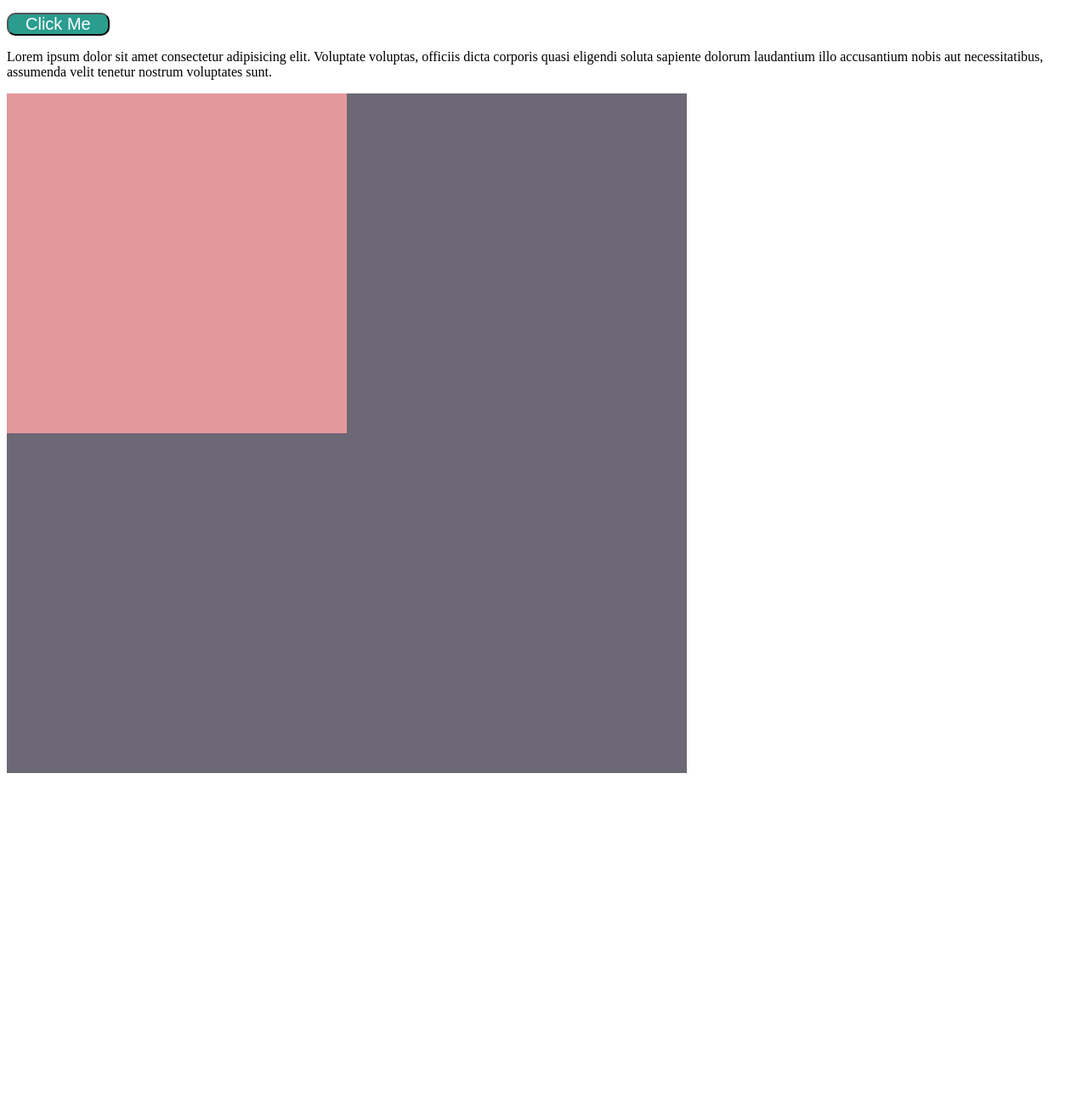
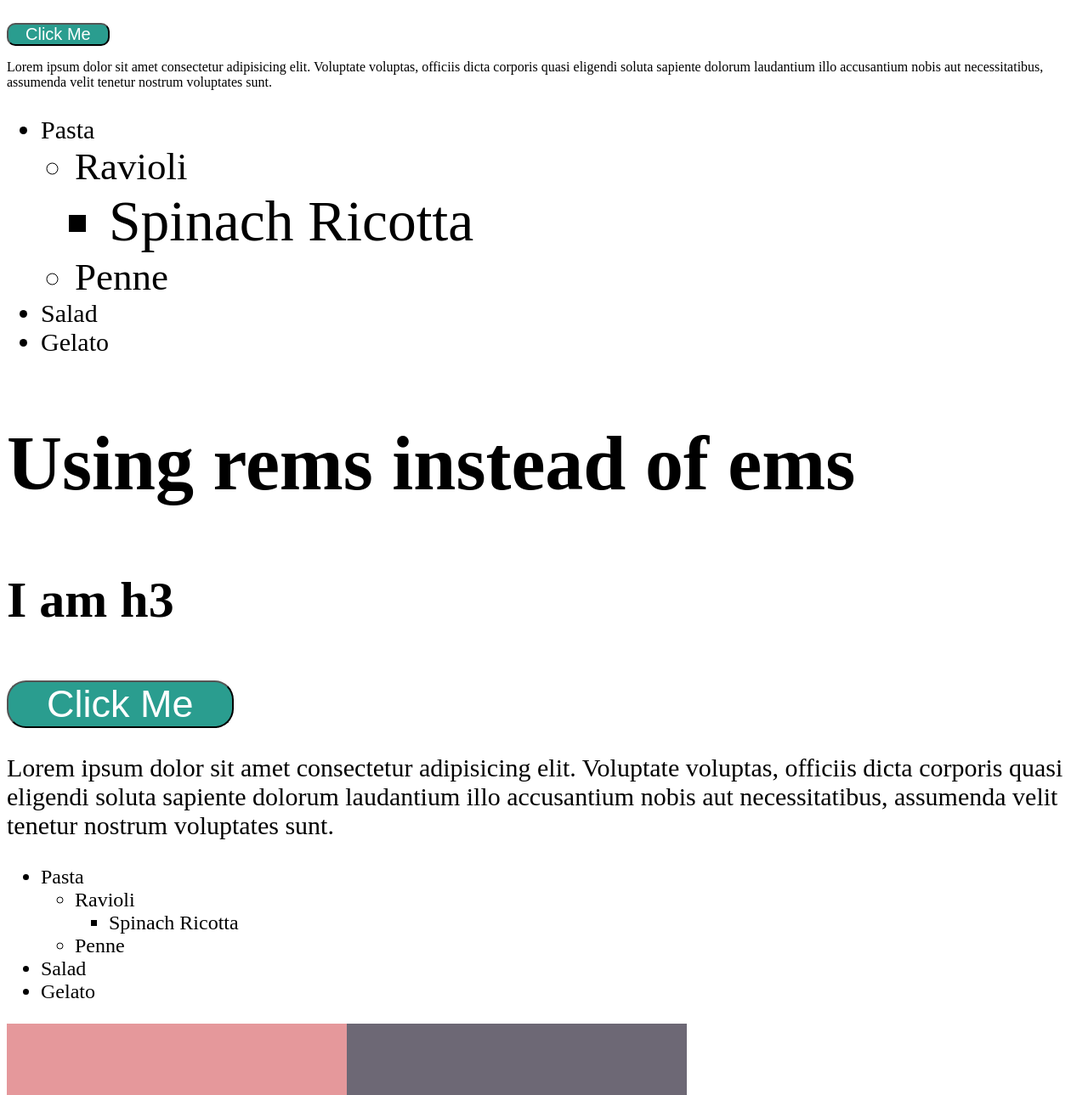
Before and after one commit to Humble7/Web-Bootcamp, a plain HTML site: page 5_CSS_BoxModel/Units/index.html in a window 1280 px wide. Shown: the part 271-1560 px from the top of the page at 85% size. Before the commit the page ends 1189 px from the top, so only its background shows below. Drawn offline with Linux system fonts and the light colour scheme.

Commit message:
CSS Units: rems

```diff
--- a/5_CSS_BoxModel/Units/app.css
+++ b/5_CSS_BoxModel/Units/app.css
@@ -1,36 +1,38 @@
-section {
+html {
+    font-size: 30px;
+}
+
+#percentages {
     background-color: #6d6875;
     width: 800px;
     height: 800px;
 }
 
-div {
+#percentages div {
     background-color: #e5989b;
     width: 50%;
     height: 50%;
 }
 
-h1 {
-    font-size: 40px;
-    border: 1px solid black;
-    line-height: 200%;
-}
-
-h2 {
+#ems h2 {
     font-size: 2em;
     margin-left: 1em;
 }
 
-h3 {
+#ems h3 {
     font-size: 1.5em;
 }
 
-article {
-    font-size: 20px;
+#ems p {
+    font-size: 0.8em;
 }
 
-p {
-    font-size: 0.8em;
+#ems ul {
+    font-size: 1.5em;
+}
+
+#ems {
+    font-size: 20px;
 }
 
 button {
@@ -40,3 +42,19 @@ button {
     background-color: #2a9d8f;
     color: white;
 }
+
+#rems h2 {
+    font-size: 3rem;
+}
+
+#rems h3 {
+    font-size: 2rem;
+}
+
+#rems ul {
+    font-size: 0.8rem;
+}
+
+#rems button {
+    font-size: 1.5rem;
+}
--- a/5_CSS_BoxModel/Units/index.html
+++ b/5_CSS_BoxModel/Units/index.html
@@ -11,16 +11,53 @@
 <body>
     <h1>CSS Units <button>Click Me</button></h1>
 
-    <article>
+    <article id="ems">
         <h2>I am h2</h2>
         <h3>I am h3</h3>
         <button>Click Me</button>
         <p>Lorem ipsum dolor sit amet consectetur adipisicing elit. Voluptate voluptas, officiis dicta corporis quasi
             eligendi soluta sapiente dolorum laudantium illo accusantium nobis aut necessitatibus, assumenda velit
             tenetur nostrum voluptates sunt.</p>
+        <ul>
+            <li>Pasta
+                <ul>
+                    <li>Ravioli
+                        <ul>
+                            <li>Spinach Ricotta</li>
+                        </ul>
+                    </li>
+                    <li>Penne</li>
+                </ul>
+            </li>
+            <li>Salad</li>
+            <li>Gelato</li>
+        </ul>
     </article>
 
-    <section>
+    <article id="rems">
+        <h2>Using rems instead of ems</h2>
+        <h3>I am h3</h3>
+        <button>Click Me</button>
+        <p>Lorem ipsum dolor sit amet consectetur adipisicing elit. Voluptate voluptas, officiis dicta corporis quasi
+            eligendi soluta sapiente dolorum laudantium illo accusantium nobis aut necessitatibus, assumenda velit
+            tenetur nostrum voluptates sunt.</p>
+        <ul>
+            <li>Pasta
+                <ul>
+                    <li>Ravioli
+                        <ul>
+                            <li>Spinach Ricotta</li>
+                        </ul>
+                    </li>
+                    <li>Penne</li>
+                </ul>
+            </li>
+            <li>Salad</li>
+            <li>Gelato</li>
+        </ul>
+    </article>
+
+    <section id="percentages">
         <div></div>
     </section>
 </body>
```
